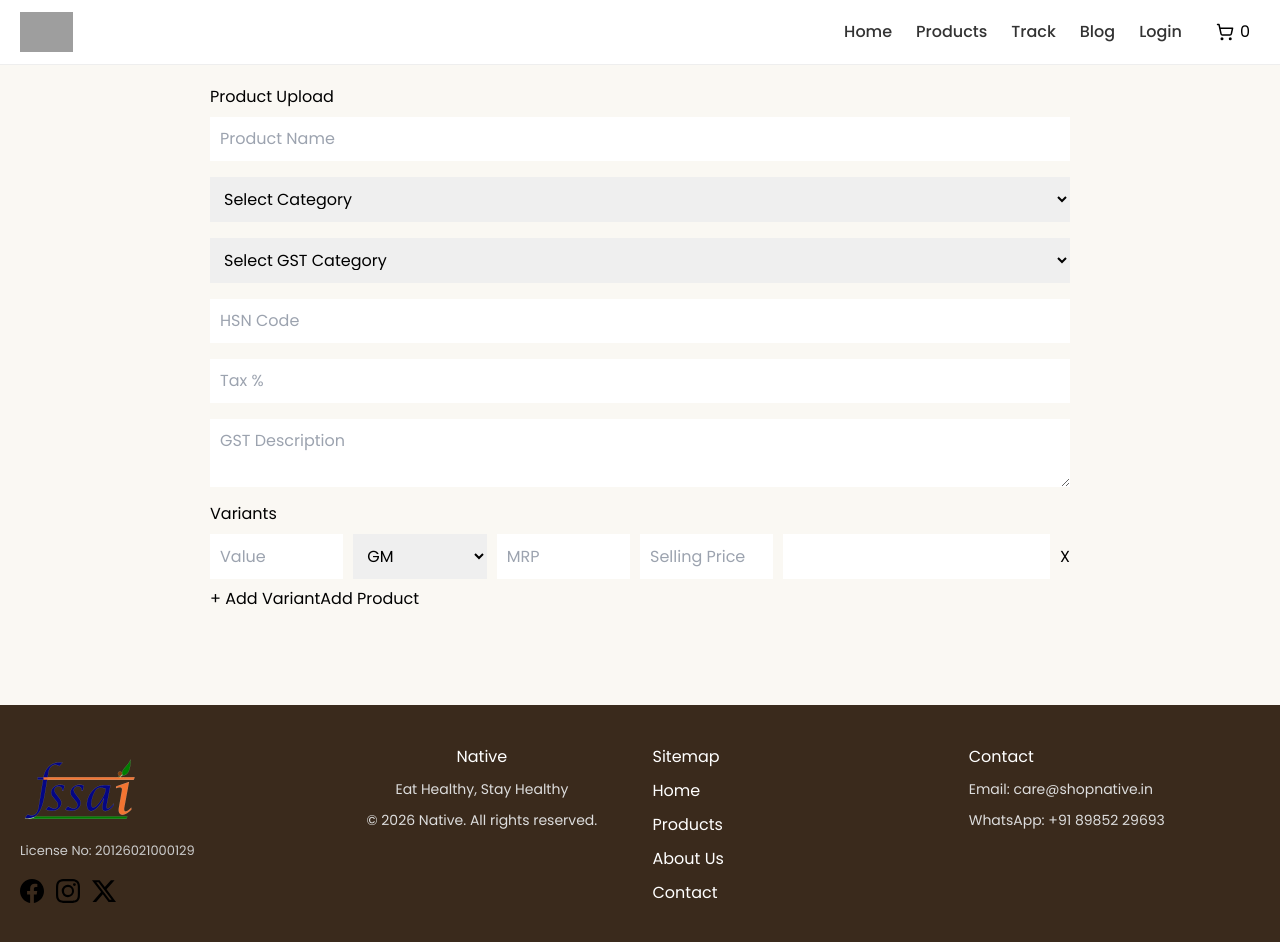
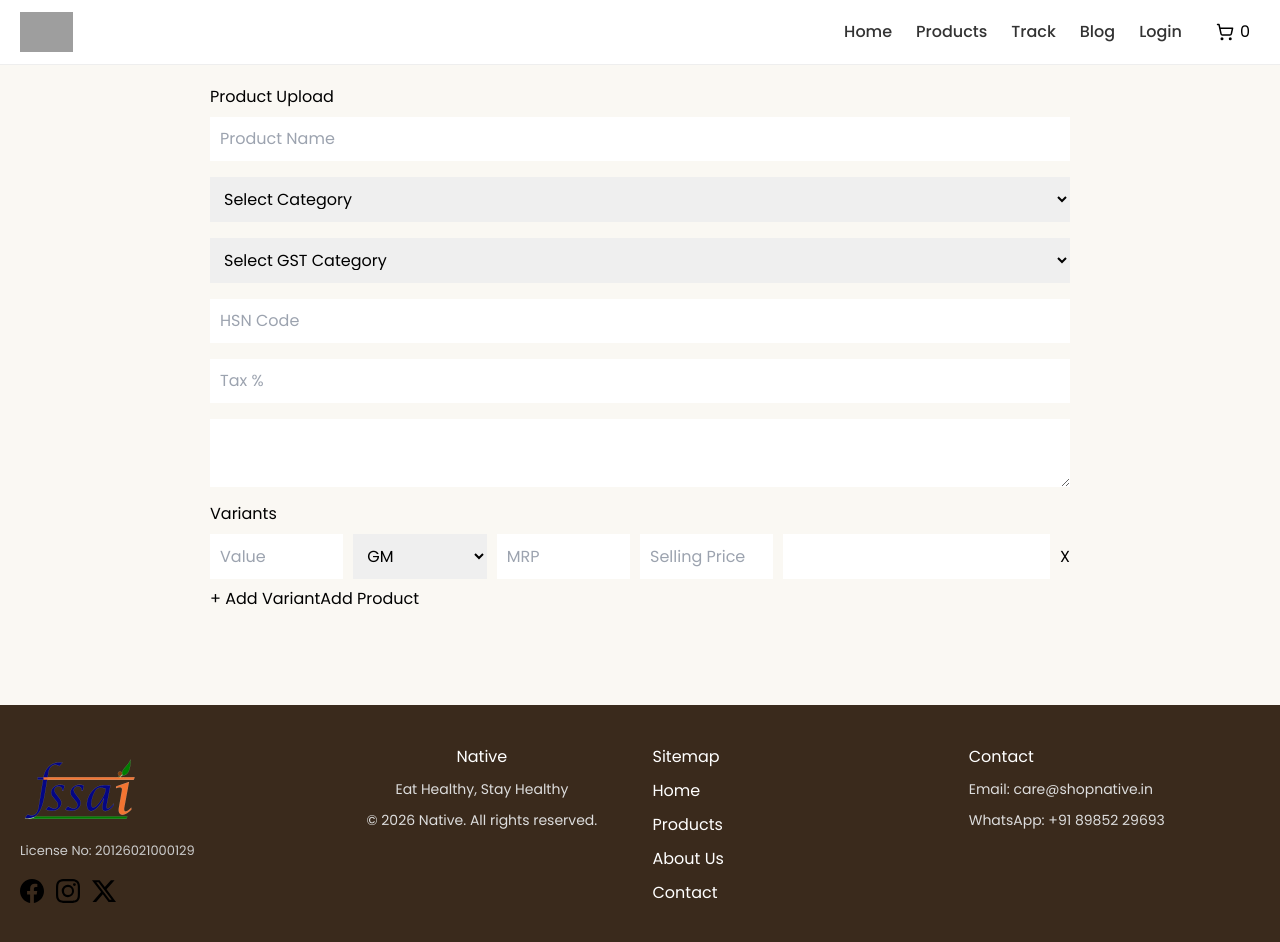
Before and after one commit to nagarajukandula55/native, a Next.js app: page /admin/products in a window 1280 px wide. Shown: the top 942 px of the page. Built offline with nearby package versions, Linux system fonts and the light colour scheme; grey boxes are pictures that could not be loaded.

Commit message:
Update page.js

```diff
--- a/app/admin/products/page.js
+++ b/app/admin/products/page.js
@@ -4,13 +4,13 @@ import { useState, useEffect } from "react";
 
 export default function ProductUpload() {
 
-  const emptyVariant = {
+  const createEmptyVariant = () => ({
     value: "",
     unit: "GM",
     sku: "",
     mrp: "",
     sellingPrice: "",
-  };
+  });
 
   const emptyForm = {
     name: "",
@@ -24,57 +24,57 @@ export default function ProductUpload() {
     ingredients: "",
     shelfLife: "",
     images: [],
-    variants: [emptyVariant],
+    variants: [createEmptyVariant()],
   };
 
   const [form, setForm] = useState(emptyForm);
   const [productKey, setProductKey] = useState("");
   const [slug, setSlug] = useState("");
 
-  /* ================= GST CONFIG ================= */
+  /* ================= GST CONFIG (CORRECT) ================= */
 
   const gstOptions = [
     {
       name: "Flours & Meals (Cereal Based)",
-      hsn: "1101",
+      hsn: "1101/1102/1106",
       tax: 5,
-      desc: "Flour, meal and powder of cereals, pulses, millets",
+      desc: "Flour, meal and powder of cereals, pulses and millets (Chapter 11)",
     },
     {
-      name: "Food Preparations (Not Elsewhere Specified)",
+      name: "Food Preparations (NES)",
       hsn: "2106",
       tax: 5,
-      desc: "Food preparations like dosa mix, idli mix",
+      desc: "Food preparations not elsewhere specified or included (dosa mix, idli mix)",
     },
     {
       name: "Spices",
-      hsn: "0910",
+      hsn: "0904-0910",
       tax: 5,
-      desc: "Spices including masalas and powders",
+      desc: "Spices including pepper, chilli, turmeric and mixed masalas",
     },
     {
       name: "Edible Oils",
-      hsn: "1513",
+      hsn: "1507-1515",
       tax: 5,
-      desc: "Vegetable oils like groundnut, coconut oil",
+      desc: "Vegetable oils including groundnut, sesame, coconut oil",
     },
     {
       name: "Prepared / Preserved Foods",
-      hsn: "2001",
+      hsn: "2001-2008",
       tax: 12,
-      desc: "Pickles, chutneys, preserved foods",
+      desc: "Prepared or preserved vegetables, fruits, pickles, chutneys",
     },
     {
-      name: "Ready to Eat / Packaged Food",
-      hsn: "1904",
+      name: "Ready to Eat Food",
+      hsn: "1904/2106",
       tax: 12,
-      desc: "Ready-to-eat packaged food",
+      desc: "Prepared ready-to-eat packaged food",
     },
     {
-      name: "Namkeen / Snack Items",
+      name: "Namkeen / Snacks",
       hsn: "2106",
       tax: 12,
-      desc: "Namkeen, fried snacks",
+      desc: "Namkeen, mixtures and fried snack items",
     },
   ];
 
@@ -92,7 +92,7 @@ export default function ProductUpload() {
     "New Arrivals",
   ];
 
-  /* ================= AUTO ================= */
+  /* ================= AUTO PRODUCT KEY ================= */
 
   useEffect(() => {
     if (!form.name) return;
@@ -110,7 +110,7 @@ export default function ProductUpload() {
     setSlug(slugGen);
   }, [form.name]);
 
-  /* ================= GST AUTO FIXED ================= */
+  /* ================= GST AUTO FIX ================= */
 
   useEffect(() => {
     if (!form.gstCategory) return;
@@ -119,47 +119,44 @@ export default function ProductUpload() {
       (g) => g.name === form.gstCategory
     );
 
-    if (!selected) {
-      setForm(prev => ({
+    if (selected) {
+      setForm((prev) => ({
         ...prev,
-        hsn: "",
-        tax: "",
-        gstDescription: "",
+        hsn: selected.hsn,
+        tax: selected.tax,
+        gstDescription: selected.desc,
       }));
-      return;
     }
-
-    setForm(prev => ({
-      ...prev,
-      hsn: selected.hsn,
-      tax: selected.tax,
-      gstDescription: selected.desc,
-    }));
   }, [form.gstCategory]);
 
-  /* ================= VARIANTS ================= */
+  /* ================= VARIANT ================= */
 
   function updateVariant(i, field, value) {
     const updated = [...form.variants];
-    updated[i][field] = value;
+
+    updated[i] = { ...updated[i], [field]: value };
 
     if (updated[i].value && productKey) {
       const seq = String(i + 1).padStart(3, "0");
+
       updated[i].sku = `NA-${productKey}-${seq}-${updated[i].value}${updated[i].unit}`;
     }
 
-    setForm({ ...form, variants: updated });
+    setForm((prev) => ({ ...prev, variants: updated }));
   }
 
   function addVariant() {
-    setForm({ ...form, variants: [...form.variants, emptyVariant] });
+    setForm((prev) => ({
+      ...prev,
+      variants: [...prev.variants, createEmptyVariant()],
+    }));
   }
 
   function removeVariant(i) {
-    setForm({
-      ...form,
-      variants: form.variants.filter((_, idx) => idx !== i),
-    });
+    setForm((prev) => ({
+      ...prev,
+      variants: prev.variants.filter((_, idx) => idx !== i),
+    }));
   }
 
   /* ================= SUBMIT ================= */
@@ -167,17 +164,7 @@ export default function ProductUpload() {
   async function handleSubmit(e) {
     e.preventDefault();
 
-    if (!form.name || !form.category || !form.gstCategory) {
-      return alert("Fill all required fields");
-    }
-
-    if (!form.hsn || !form.tax) {
-      return alert("GST not mapped correctly");
-    }
-
     for (let v of form.variants) {
-      if (!v.value || !v.sellingPrice) continue;
-
       await fetch("/api/admin/products", {
         method: "POST",
         headers: { "Content-Type": "application/json" },
@@ -193,7 +180,8 @@ export default function ProductUpload() {
       });
     }
 
-    alert("Product Added Successfully");
+    alert("Product Added");
+
     setForm(emptyForm);
   }
 
@@ -208,26 +196,32 @@ export default function ProductUpload() {
         <input
           placeholder="Product Name"
           value={form.name}
-          onChange={(e) => setForm({ ...form, name: e.target.value })}
+          onChange={(e) =>
+            setForm({ ...form, name: e.target.value })
+          }
         />
 
         <select
           value={form.category}
-          onChange={(e) => setForm({ ...form, category: e.target.value })}
+          onChange={(e) =>
+            setForm({ ...form, category: e.target.value })
+          }
         >
           <option value="">Select Category</option>
-          {websiteCategories.map(c => (
+          {websiteCategories.map((c) => (
             <option key={c} value={c}>{c}</option>
           ))}
         </select>
 
-        {/* GST FIXED */}
+        {/* ✅ GST FIXED */}
         <select
           value={form.gstCategory}
-          onChange={(e) => setForm({ ...form, gstCategory: e.target.value })}
+          onChange={(e) =>
+            setForm({ ...form, gstCategory: e.target.value })
+          }
         >
           <option value="">Select GST Category</option>
-          {gstOptions.map(g => (
+          {gstOptions.map((g) => (
             <option key={g.name} value={g.name}>
               {g.name} ({g.tax}%)
             </option>
@@ -236,7 +230,7 @@ export default function ProductUpload() {
 
         <input value={form.hsn} readOnly placeholder="HSN Code" />
         <input value={form.tax} readOnly placeholder="Tax %" />
-        <textarea value={form.gstDescription} readOnly placeholder="GST Description" />
+        <textarea value={form.gstDescription} readOnly />
 
         {/* VARIANTS */}
         <h3>Variants</h3>
@@ -246,33 +240,48 @@ export default function ProductUpload() {
             <input
               placeholder="Value"
               value={v.value}
-              onChange={(e)=>updateVariant(i,"value",e.target.value)}
+              onChange={(e) =>
+                updateVariant(i, "value", e.target.value)
+              }
             />
+
             <select
               value={v.unit}
-              onChange={(e)=>updateVariant(i,"unit",e.target.value)}
+              onChange={(e) =>
+                updateVariant(i, "unit", e.target.value)
+              }
             >
               <option>GM</option>
               <option>KG</option>
               <option>ML</option>
               <option>L</option>
             </select>
+
             <input
               placeholder="MRP"
               value={v.mrp}
-              onChange={(e)=>updateVariant(i,"mrp",e.target.value)}
+              onChange={(e) =>
+                updateVariant(i, "mrp", e.target.value)
+              }
             />
+
             <input
               placeholder="Selling Price"
               value={v.sellingPrice}
-              onChange={(e)=>updateVariant(i,"sellingPrice",e.target.value)}
+              onChange={(e) =>
+                updateVariant(i, "sellingPrice", e.target.value)
+              }
             />
+
             <input value={v.sku} readOnly />
-            <button type="button" onClick={()=>removeVariant(i)}>X</button>
+
+            <button type="button" onClick={() => removeVariant(i)}>X</button>
           </div>
         ))}
 
-        <button type="button" onClick={addVariant}>+ Add Variant</button>
+        <button type="button" onClick={addVariant}>
+          + Add Variant
+        </button>
 
         <button>Add Product</button>
 
@@ -281,11 +290,7 @@ export default function ProductUpload() {
       <style jsx>{`
         .container { max-width:900px;margin:auto;padding:20px; }
         input,select,textarea { width:100%;padding:10px;margin:8px 0; }
-        .row {
-          display:grid;
-          grid-template-columns:1fr 1fr 1fr 1fr 2fr auto;
-          gap:10px;
-        }
+        .row { display:grid;grid-template-columns:1fr 1fr 1fr 1fr 2fr auto;gap:10px; }
       `}</style>
     </div>
   );
```
